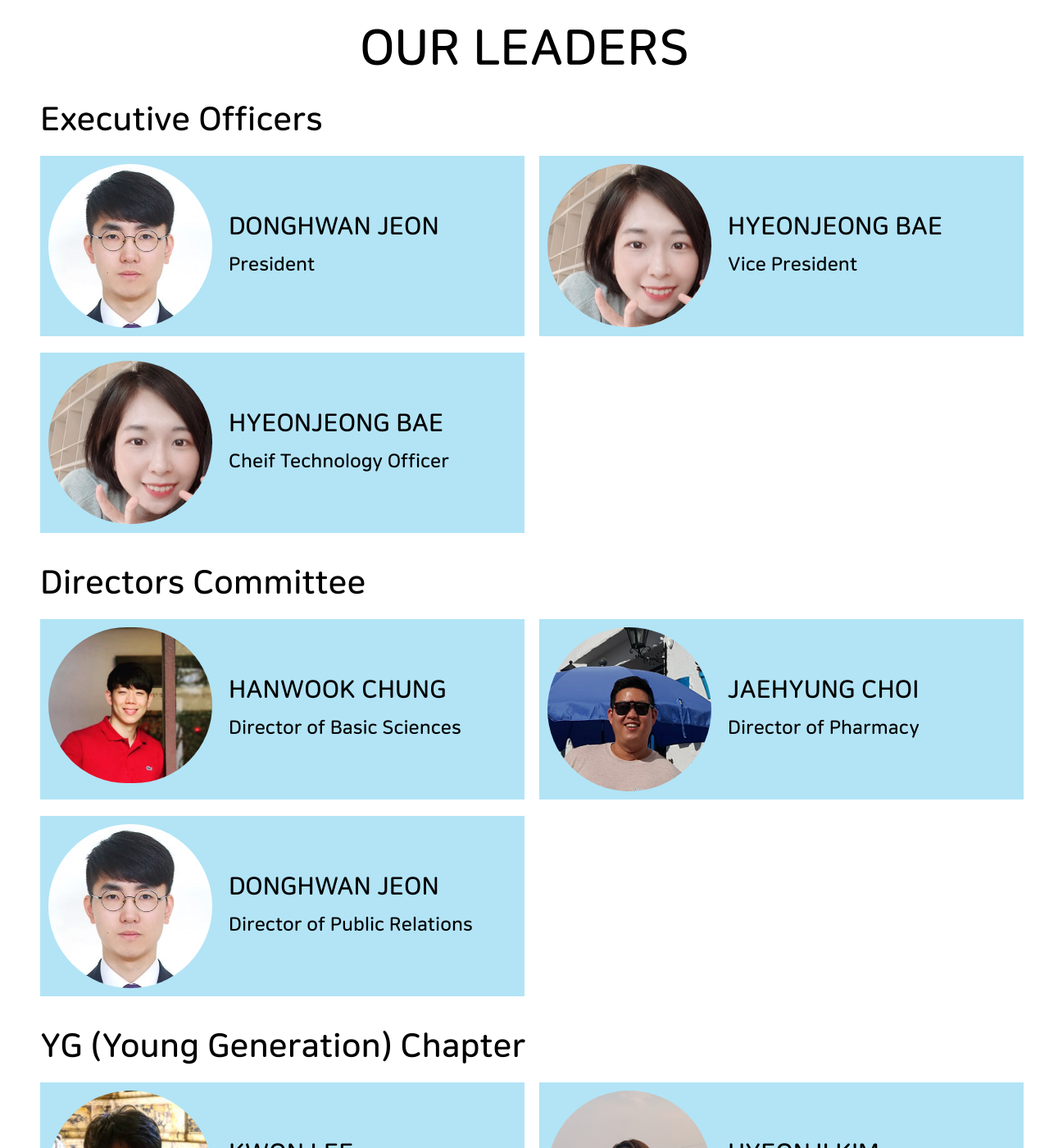
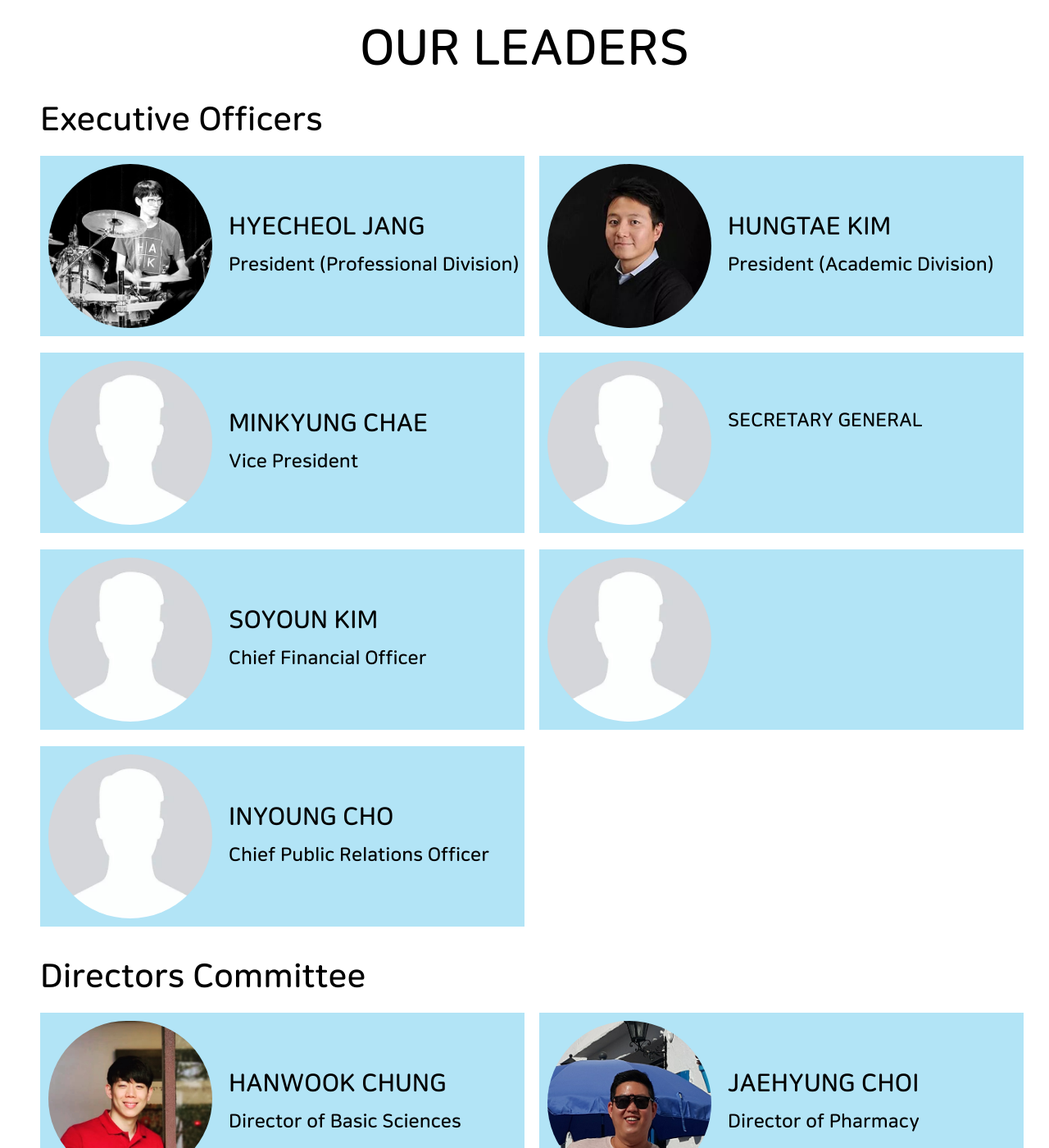
Before and after one commit to KSEAWisconsin/kseawisconsin.github.io, a Jekyll site: the page built from about.html, in a window 1280 px wide and 1400 px high, scrolled down 1605 px. Shown: the whole window at 82% size. Built offline with Jekyll 4.4.1, drawn with Linux system fonts in a browser that asks for light colours; some of the changed text lies outside the part shown.

Commit message:
Officer Update

```diff
--- a/_data/about_xo.yml
+++ b/_data/about_xo.yml
@@ -6,22 +6,37 @@
 ##   standing: # the standing of the person
 ##   website_url: # url of personal website
 
-- person_name: DONGHWAN JEON
-  image_url: /DONGHWAN_JEON.jpg
-  standing: President
+- person_name: HYECHEOL JANG
+  image_url: /HYECHEOL_JANG.jpg
+  standing: President (Professional Division)
   website_url:
 
-- person_name: HYEONJEONG BAE
-  image_url: /HYEONJEONG_BAE.jpg
+- person_name: HUNGTAE KIM
+  image_url: /HUNGTAE_KIM.jpg
+  standing: President (Academic Division)
+  website_url:
+
+- person_name: MINKYUNG CHAE
+  image_url: /TBD.jpg
   standing: Vice President
   website_url:
 
-#- person_name: DASOL CHOI
-  #image_url: /DASOL_CHOI.jpg
-  #standing: Secretary General
-  #website_url:
+- preson_name: YOONSOO KIM
+  image_url: /TBD.jpg
+  standing: SECRETARY GENERAL
+  website_url:
 
-- person_name: HYEONJEONG BAE
-  image_url: /HYEONJEONG_BAE.jpg
-  standing: Cheif Technology Officer
+- person_name: SOYOUN KIM
+  image_url: /TBD.jpg
+  standing: Chief Financial Officer
   website_url:
+
+- preson_name: SOOJIN KIM
+  image_url: /TBD.jpg
+  stanidng: Chief Financial Officer
+  website_url:
+
+- person_name: INYOUNG CHO
+  image_url: /TBD.jpg
+  standing: Chief Public Relations Officer
+  website_url:
```
Also changed, not shown: _data/about_others.yml (+10 -0 lines), _data/about_yg.yml (+24 -24 lines).
